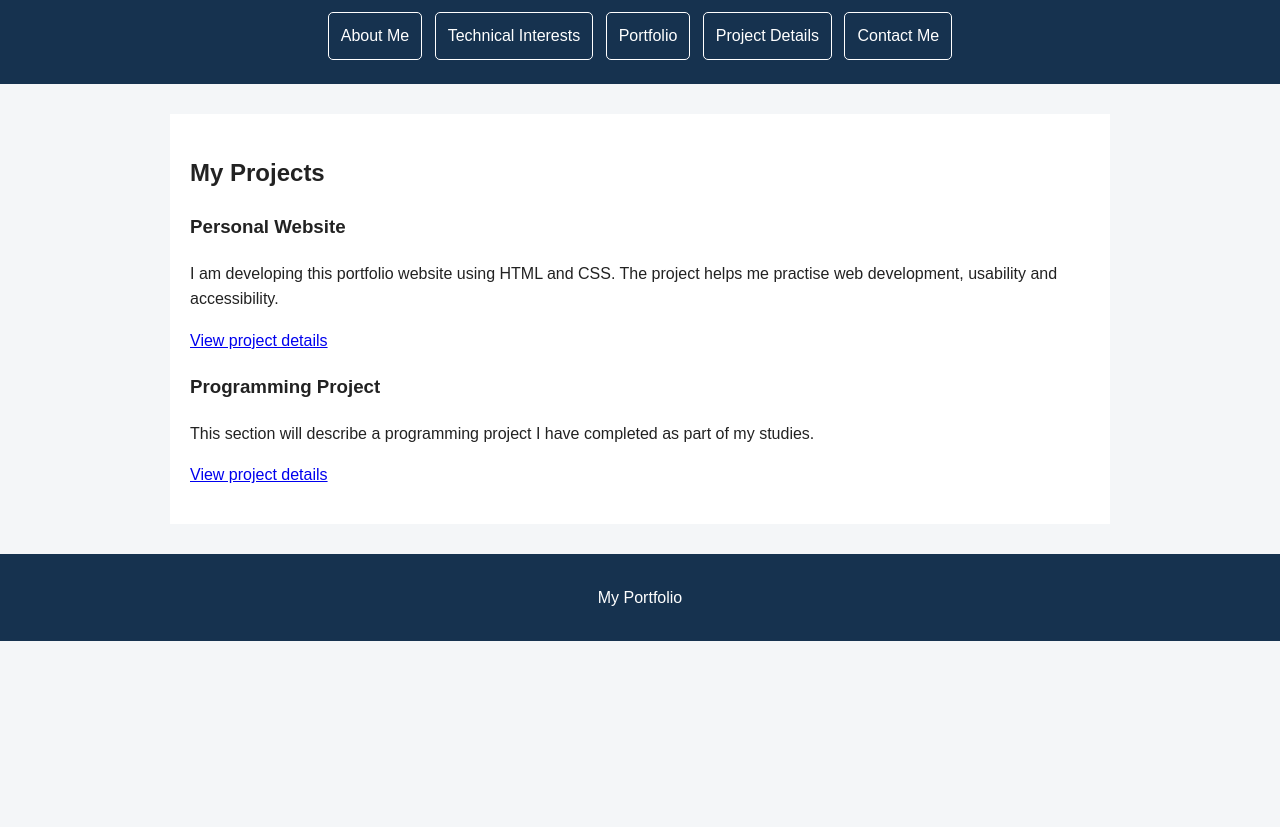
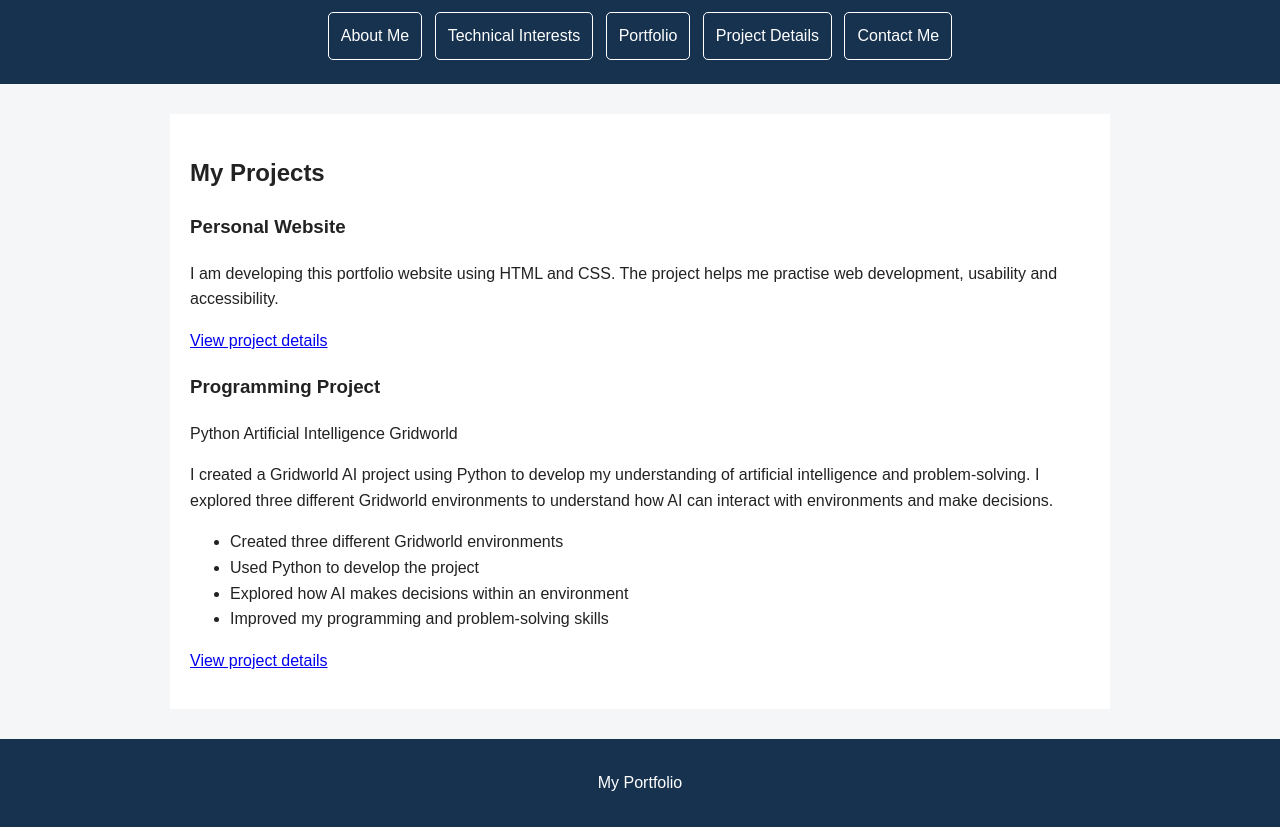
Before and after one commit to rl24aap/my-portfolio, a plain HTML site: page portfolio.html in a window 1280 px wide. Shown: the part 106-933 px from the top of the page. Before the commit the page ends 800 px from the top, so only its background shows below. Drawn offline with Linux system fonts and the light colour scheme.

Commit message:
Update portfolio.html

```diff
--- a/portfolio.html
+++ b/portfolio.html
@@ -1,4 +1,3 @@
-
 <!DOCTYPE html>
 <html lang="en">
 <head>
@@ -21,33 +20,54 @@
         </nav>
     </header>
 
-    <main>
+
+<main id="projects">
+
     <h2>My Projects</h2>
 
     <section>
         <h3>Personal Website</h3>
+
         <p>
             I am developing this portfolio website using HTML and CSS.
             The project helps me practise web development, usability
             and accessibility.
         </p>
+
+        <p>
+            <a href="project-details.html">View project details</a>
+        </p>
+
+    <section class="project-card">
+        <h3>Programming Project</h3>
+<p class="project-tags">
+    <span>Python</span>
+    <span>Artificial Intelligence</span>
+    <span>Gridworld</span>
+</p>
+
+        <p>
+            I created a Gridworld AI project using Python to develop
+            my understanding of artificial intelligence and problem-solving.
+            I explored three different Gridworld environments to understand
+            how AI can interact with environments and make decisions.
+        </p>
+
+        <ul>
+            <li>Created three different Gridworld environments</li>
+            <li>Used Python to develop the project</li>
+            <li>Explored how AI makes decisions within an environment</li>
+            <li>Improved my programming and problem-solving skills</li>
+        </ul>
+
         <p>
             <a href="project-details.html">View project details</a>
         </p>
     </section>
 
-        <section>
-            <h3>Programming Project</h3>
-            <p>
-                This section will describe a programming project I have
-                completed as part of my studies.
-            </p>
-            <p>
-                <a href="project-details.html">View project details</a>
-            </p>
-        </section>
 </main>
 
+  </p>
     <footer>
         <p>My Portfolio</p>
     </footer>
```
Lines whose indentation alone changed are shown as unchanged.
